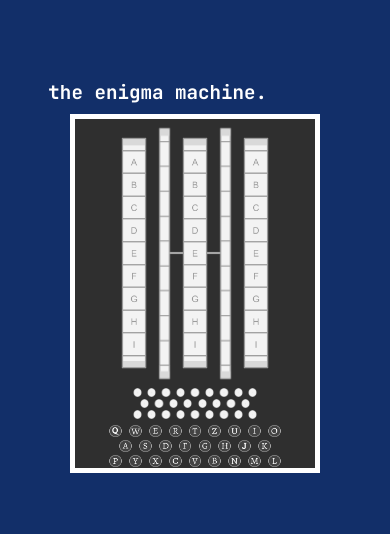
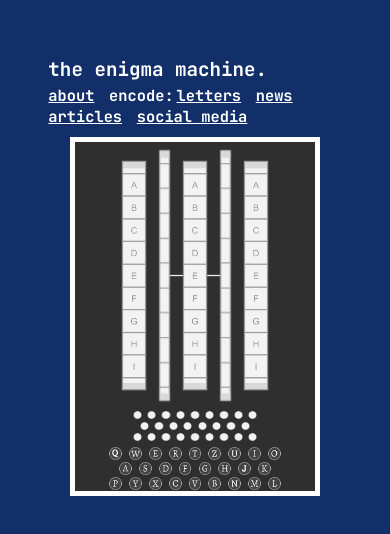
Before and after one commit to rrachelhuangg/draft-test, a React (Create React App) app in the folder my-app/: page / in a window 390 px wide. Shown: the part 146-680 px from the top of the page. Built offline with nearby package versions, Linux system fonts and the light colour scheme.

Commit message:
Minor updates. Completed mockup. Need to add styling for mobile devices.

```diff
--- /dev/null
+++ b/my-app/src/components/Rotors.js
@@ -0,0 +1,47 @@
+import React, { useEffect, useState } from "react";
+import "../index.css";
+import A from "../assets/images/rotors/orientations/A.png";
+import B from "../assets/images/rotors/orientations/B.png";
+import C from "../assets/images/rotors/orientations/C.png";
+import D from "../assets/images/rotors/orientations/D.png";
+import E from "../assets/images/rotors/orientations/E.png";
+import F from "../assets/images/rotors/orientations/F.png";
+import G from "../assets/images/rotors/orientations/G.png";
+import H from "../assets/images/rotors/orientations/H.png";
+import I from "../assets/images/rotors/orientations/I.png";
+import J from "../assets/images/rotors/orientations/J.png";
+import K from "../assets/images/rotors/orientations/K.png";
+import L from "../assets/images/rotors/orientations/L.png";
+import M from "../assets/images/rotors/orientations/M.png";
+import N from "../assets/images/rotors/orientations/N.png";
+import O from "../assets/images/rotors/orientations/O.png";
+import P from "../assets/images/rotors/orientations/P.png";
+import Q from "../assets/images/rotors/orientations/Q.png";
+import R from "../assets/images/rotors/orientations/R.png";
+import S from "../assets/images/rotors/orientations/S.png";
+import T from "../assets/images/rotors/orientations/T.png";
+import U from "../assets/images/rotors/orientations/U.png";
+import V from "../assets/images/rotors/orientations/V.png";
+import W from "../assets/images/rotors/orientations/W.png";
+import X from "../assets/images/rotors/orientations/X.png";
+import Y from "../assets/images/rotors/orientations/Y.png";
+import Z from "../assets/images/rotors/orientations/Z.png";
+import gears_Icon from "../assets/images/rotors/gears.png";
+import rod_Icon from "../assets/images/rotors/rod.png";
+
+function Rotors(){
+    return(
+        <div id="rotors-container">
+            <img src={rod_Icon} id="rod"/>
+            <div id="rotors">
+                <img src={A} class="rotor"/>
+                <img src={gears_Icon} class="gears"/>
+                <img src={A} class="rotor"/>
+                <img src={gears_Icon} class="gears"/>
+                <img src={A} class="rotor"/>
+            </div>
+        </div>
+    );
+}
+
+export default Rotors;
--- a/my-app/src/index.css
+++ b/my-app/src/index.css
@@ -35,6 +35,22 @@ html, body{
   display: flex;
   flex-direction: column;
   gap:15px;
+}
+
+.inner-description{
+  font-size:80%;
+  margin:1% 0 0% 0;
+}
+
+a{
+  text-decoration: underline;
+  color:rgb(255, 255, 255);
+  margin:5%;
+  margin-left:0;
+}
+
+a:hover{
+  cursor:pointer;
 }
 
 #enigma-body{
@@ -103,3 +119,7 @@ html, body{
 .gears{
   width:8.5%;
 }
+
+#temp-styling{
+  margin-left:1%;
+}
--- a/my-app/src/pages/HomePage.js
+++ b/my-app/src/pages/HomePage.js
@@ -2,53 +2,27 @@ import React, { useEffect, useState } from "react";
 import "../index.css";
 import Keyboard from "../components/Keyboard";
 import Lamps from "../components/Lamps";
-import A from "../assets/images/rotors/orientations/A.png";
-import B from "../assets/images/rotors/orientations/B.png";
-import C from "../assets/images/rotors/orientations/C.png";
-import D from "../assets/images/rotors/orientations/D.png";
-import E from "../assets/images/rotors/orientations/E.png";
-import F from "../assets/images/rotors/orientations/F.png";
-import G from "../assets/images/rotors/orientations/G.png";
-import H from "../assets/images/rotors/orientations/H.png";
-import I from "../assets/images/rotors/orientations/I.png";
-import J from "../assets/images/rotors/orientations/J.png";
-import K from "../assets/images/rotors/orientations/K.png";
-import L from "../assets/images/rotors/orientations/L.png";
-import M from "../assets/images/rotors/orientations/M.png";
-import N from "../assets/images/rotors/orientations/N.png";
-import O from "../assets/images/rotors/orientations/O.png";
-import P from "../assets/images/rotors/orientations/P.png";
-import Q from "../assets/images/rotors/orientations/Q.png";
-import R from "../assets/images/rotors/orientations/R.png";
-import S from "../assets/images/rotors/orientations/S.png";
-import T from "../assets/images/rotors/orientations/T.png";
-import U from "../assets/images/rotors/orientations/U.png";
-import V from "../assets/images/rotors/orientations/V.png";
-import W from "../assets/images/rotors/orientations/W.png";
-import X from "../assets/images/rotors/orientations/X.png";
-import Y from "../assets/images/rotors/orientations/Y.png";
-import Z from "../assets/images/rotors/orientations/Z.png";
-import gears_Icon from "../assets/images/rotors/gears.png";
-import rod_Icon from "../assets/images/rotors/rod.png";
+import Rotors from "../components/Rotors";
+
 
 function HomePage(){
     return(
         <div id = "card">
             <div id = "top-rectangle">
-                <div id = "name">the enigma machine.</div>
+                <div id = "name">
+                    the enigma machine.
+                    <div className = "inner-description">
+                        <a href="https://google.com" target="_blank">about</a>
+                        encode:
+                        <a href="https://google.com" target="_blank" id="temp-styling">letters</a>
+                        <a href="https://google.com" target="_blank">news articles</a>
+                        <a href="https://google.com" target="_blank">social media</a>
+                    </div>
+                </div>
             </div>
             <div id = "bottom-rectangle">
                 <div id="enigma-body">
-                    <div id="rotors-container">
-                        <img src={rod_Icon} id="rod"/>
-                        <div id="rotors">
-                            <img src={A} class="rotor"/>
-                            <img src={gears_Icon} class="gears"/>
-                            <img src={A} class="rotor"/>
-                            <img src={gears_Icon} class="gears"/>
-                            <img src={A} class="rotor"/>
-                        </div>
-                    </div>
+                    <Rotors/>
                     <Lamps/>
                     <Keyboard/>
                 </div>
```
